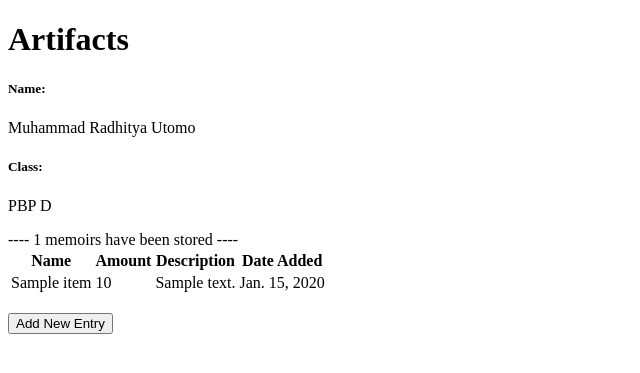
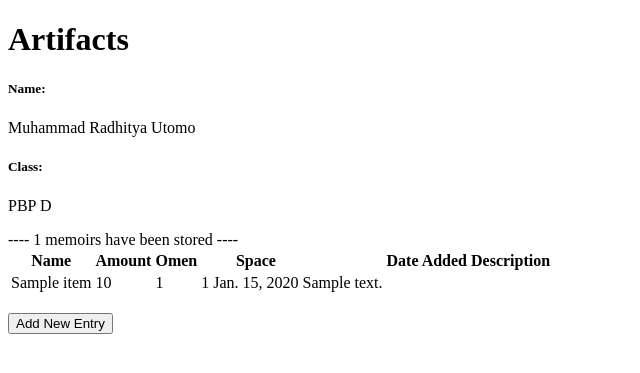
Before and after one commit to MRadhityaUtomo/inventory-project, a Django app: page / in a window 1280 px wide. Shown: the top 373 px of the page, without its empty margins (0-640 px from the left). Run offline with Django 4.2, Linux system fonts and the light colour scheme; tables that the repository leaves empty hold one stand-in row (values such as "Sample post").

Commit message:
Fixed some of the models and uniformed the theme

```diff
--- a/main/forms.py
+++ b/main/forms.py
@@ -6,4 +6,6 @@ class ItemForm(ModelForm):
         model = Item
         fields = ["name",
                   "amount",
-                  "description"]
+                  "omen",
+                  "space",
+                  "description",]
--- a/main/models.py
+++ b/main/models.py
@@ -5,7 +5,6 @@ class Item(models.Model):
     name = models.CharField(max_length=255)
     amount = models.IntegerField()
     description = models.TextField()
-    connection = models.TextField(default='')
-    attack = models.IntegerField(default='0000000', editable=False)
-    defense = models.IntegerField(default='0000000', editable=False)
+    omen = models.IntegerField(default=0)
+    space = models.IntegerField(default=0)
     date_added = models.DateField(auto_now_add=True)
--- a/main/templates/main.html
+++ b/main/templates/main.html
@@ -14,8 +14,10 @@
     <tr>
         <th>Name</th>
         <th>Amount</th>
+        <th>Omen<th>
+        <th>Space<th>
+        <th>Date Added</th>
         <th>Description</th>
-        <th>Date Added</th>
     </tr>
 
     {% comment %} Berikut cara memperlihatkan data produk di bawah baris ini {% endcomment %}
@@ -24,8 +26,10 @@
         <tr>
             <td>{{item.name}}</td>
             <td>{{item.amount}}</td>
+            <td>{{item.omen}}</td>
+            <td>{{item.space}}</td>
+            <td>{{item.date_added}}</td>
             <td>{{item.description}}</td>
-            <td>{{item.date_added}}</td>
         </tr>
     {% endfor %}
 </table>
--- a/main/tests.py
+++ b/main/tests.py
@@ -14,11 +14,11 @@ class mainTest(TestCase):
         Item.objects.create(name="Journal",amount="1",
                             description=
                             "Something to remind, vent to, and cherish",
-                            connection="Irreplaceable")
+                            omen=30)
         Item.objects.create(name="Fair ticket",amount="4",
                             description=
                             "A fair ticket to the comifuro festival, each one a different party and story",
-                            connection="Keepsake")
+                            omen=0)
 
     def test_items_can_created(self): #Test apakah attribute setelah inisiasi benar
         journal = Item.objects.get(name="Journal")
--- a/main/views.py
+++ b/main/views.py
@@ -14,10 +14,8 @@ def show_main(request):
         'name': 'Muhammad Radhitya Utomo',
         'class': 'PBP D',
         'description': 'The ultimate wizard in terms of attack and defense. come and enter your wares traveler, for they will be your memoirs, reminders, keepsakes, of your adventure',
-        'attack': 2500,
-        'defense': 2100,
         'items' : item,
-        'count' : item.count
+        'count' : item.count,
     }
 
     return render(request, "main.html", context)
```
Also changed, not shown: main/migrations/0007_remove_item_attack_remove_item_connection_and_more.py (added), main/migrations/0008_item_space.py (added).
